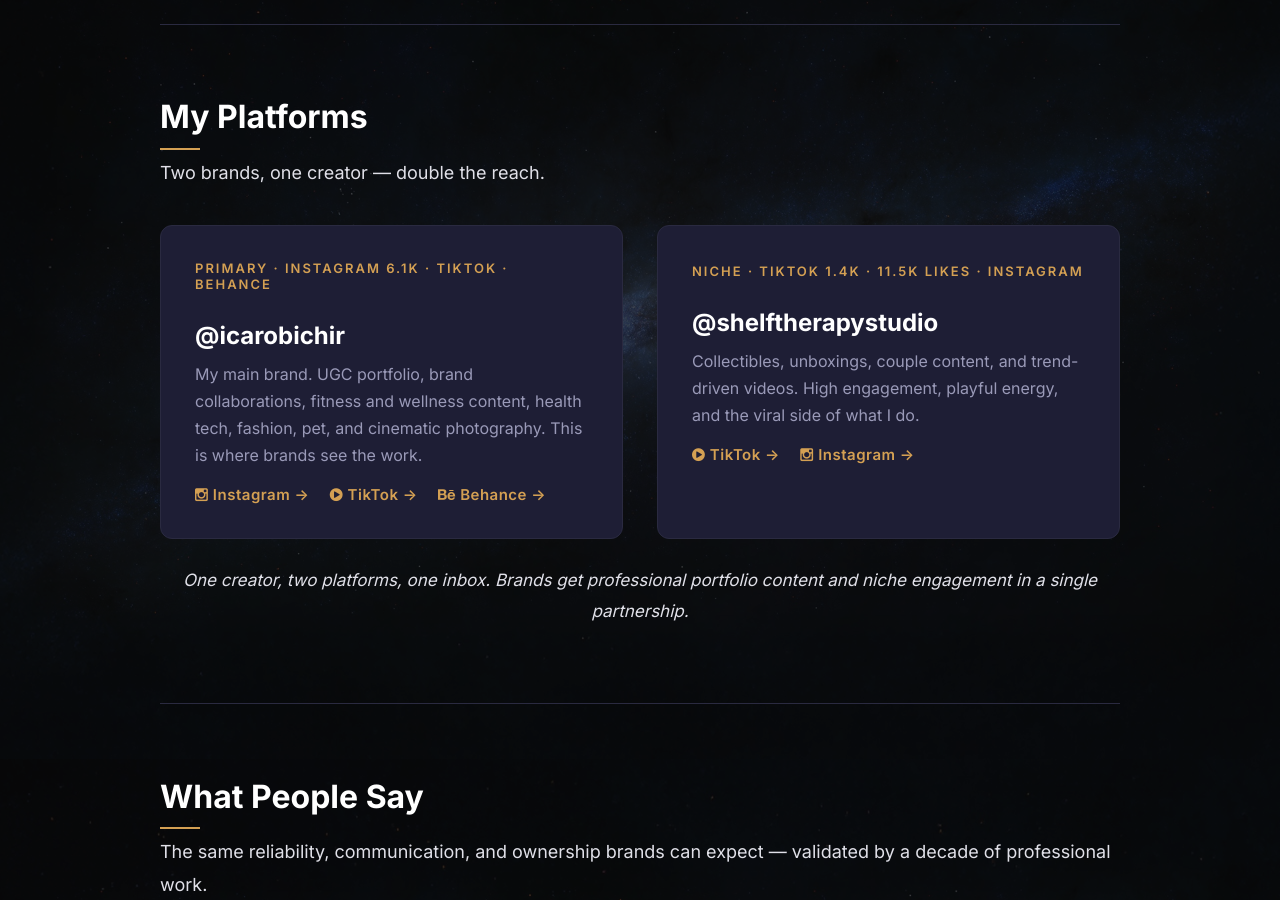
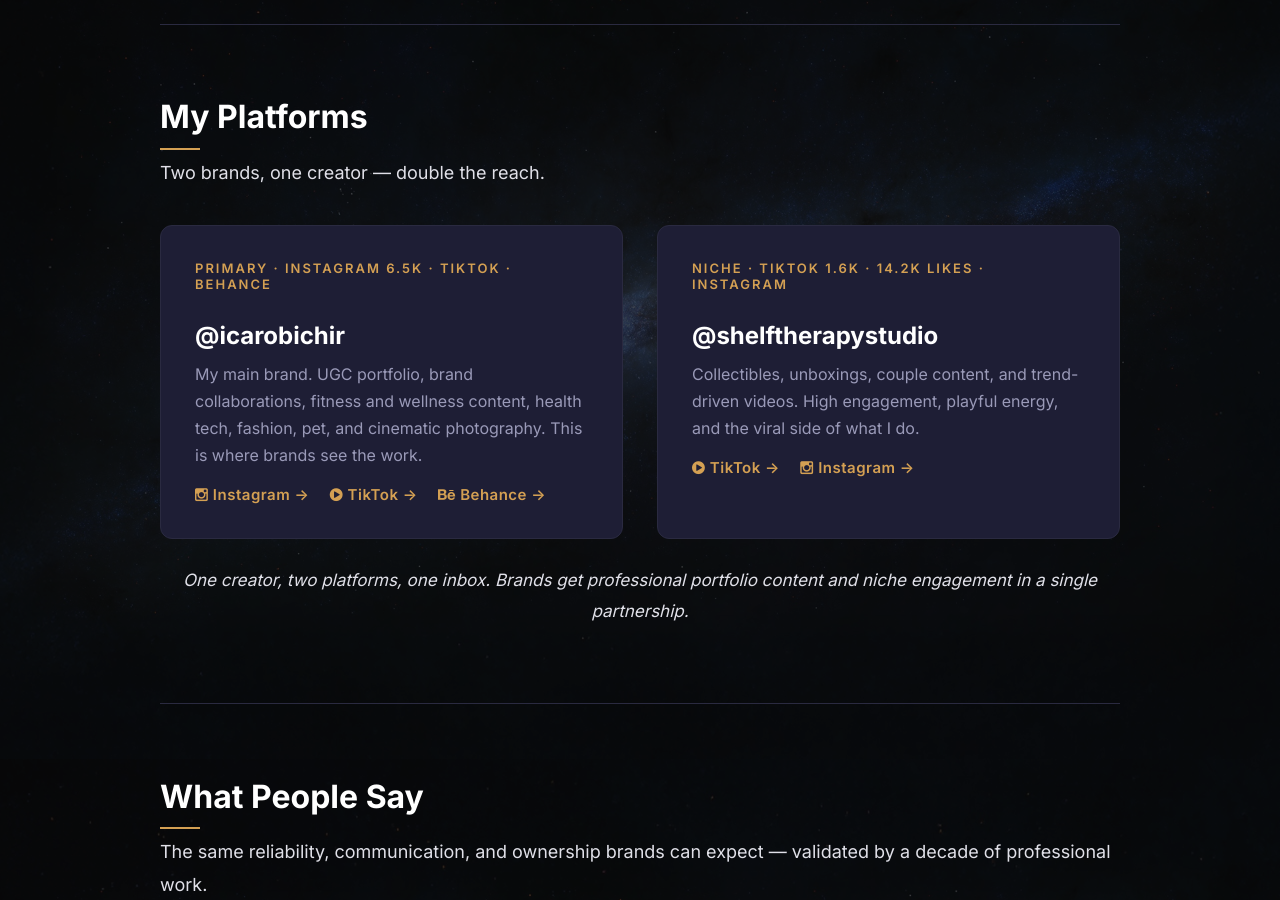
Before and after one commit to IcaroBichir/infocrazy, a Jekyll site: the page built from ugc/index.html, in a window 1280 px wide and 900 px high, scrolled down 7341 px. Built offline with Jekyll 4.4.1, drawn with Linux system fonts in a browser that asks for light colours; nearby versions of some CDN libraries; a script that is not in the unit is left out.

Commit message:
Update My Platforms follower counts
@icarobichir Instagram 6.1K -> 6.5K (6,475 followers)
@shelftherapystudio TikTok 1.4K -> 1.6K (1,573 followers), likes 11.5K -> 14.2K

Co-Authored-By: Claude Sonnet 5 <noreply@anthropic.com>

```diff
--- a/ugc/index.html
+++ b/ugc/index.html
@@ -400,7 +400,7 @@ preload_images:
 
   <div class="ugc-platform-grid">
     <div class="ugc-platform-card">
-      <span class="ugc-platform-label">Primary &middot; Instagram 6.1K &middot; TikTok &middot; Behance</span>
+      <span class="ugc-platform-label">Primary &middot; Instagram 6.5K &middot; TikTok &middot; Behance</span>
       <h3>@icarobichir</h3>
       <p>My main brand. UGC portfolio, brand collaborations, fitness and wellness content, health tech, fashion, pet, and cinematic photography. This is where brands see the work.</p>
       <div class="ugc-platform-links">
@@ -410,7 +410,7 @@ preload_images:
       </div>
     </div>
     <div class="ugc-platform-card">
-      <span class="ugc-platform-label">Niche &middot; TikTok 1.4K &middot; 11.5K likes &middot; Instagram</span>
+      <span class="ugc-platform-label">Niche &middot; TikTok 1.6K &middot; 14.2K likes &middot; Instagram</span>
       <h3>@shelftherapystudio</h3>
       <p>Collectibles, unboxings, couple content, and trend-driven videos. High engagement, playful energy, and the viral side of what I do.</p>
       <div class="ugc-platform-links">
```
